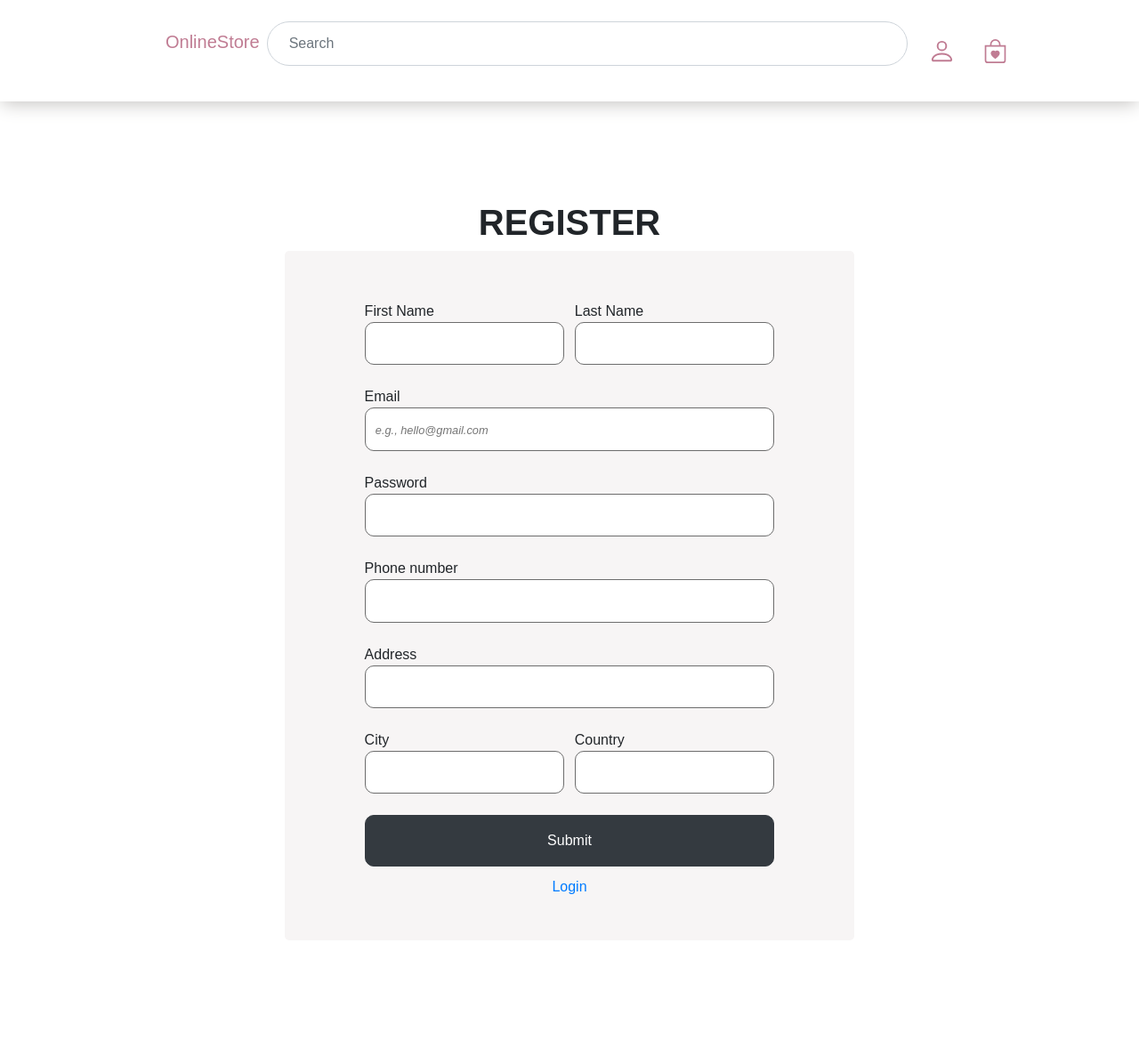
After one commit to Junmiann/online-store, a Flask app: page /registration in a window 1280 px wide. The commit adds this page. Shown: the whole page at 89% size. Run offline with Flask 3, Linux system fonts and the light colour scheme; some web fonts are replaced.

Commit message:
Add registration page

```diff
--- a/application.py
+++ b/application.py
@@ -8,6 +8,7 @@ app = Flask(__name__)
 order_id = None
 
 app.register_blueprint(product_bp)
+app.register_blueprint(registration_bp)
 app.register_blueprint(login_bp)
 app.register_blueprint(user_profile_bp)
 app.register_blueprint(cart_bp)
--- a/blueprints/__init__.py
+++ b/blueprints/__init__.py
@@ -1,4 +1,5 @@
 from .product import product_bp
+from .registration import registration_bp
 from .login import login_bp
 from .user_profile import user_profile_bp
 from .cart import cart_bp
--- /dev/null
+++ b/blueprints/registration.py
@@ -0,0 +1,31 @@
+from flask import Flask, render_template, redirect, url_for, request, Blueprint
+from db import *
+from werkzeug.security import generate_password_hash
+
+app = Flask(__name__)
+
+registration_bp = Blueprint('registration', __name__, url_prefix='')
+
+@registration_bp.route("/registration")
+def registration():
+    return render_template("registration.html")
+
+@registration_bp.route("/register_form", methods=["POST"])
+def register_form():
+        user_firstname = request.form["firstname"]
+        user_lastname = request.form["lastname"]
+        user_email = request.form["email"]
+        user_password = request.form["password"]
+        user_phone = request.form["phone"]
+        user_address = request.form["address"]
+        user_city = request.form["city"]
+        user_country = request.form["country"]
+
+        hashed_password = generate_password_hash(user_password)
+
+        cur = con.cursor()
+        cur.callproc("register_account", [user_firstname, user_lastname, user_email, hashed_password, user_phone, user_address, user_city, user_country])
+        con.commit()
+        cur.close()
+
+        return redirect(url_for("login.login"))
--- a/static/css/style.css
+++ b/static/css/style.css
@@ -233,41 +233,56 @@ input[type=number]::-webkit-outer-spin-button {
     padding: 5px;
 }
 
-/* login-page */
-.login-page-container {
-    margin-top: 7em;
+/* forms (login and registration) */
+.forms-container {
+    margin: 7em 0;
 }
 
-.login-form {
+.form-groups {
+    display: flex;
+    flex-direction: row;
+    gap: 2%;
+    margin-bottom: -1em;
+}
+
+.form-groups > p {
+    display: flex;
+    flex-direction: column;
+    width: 39%;
+}
+
+.form {
     background-color: #f7f5f5;
     padding: 2em;
     width: 40em;
     border-radius: 5px;
 }
-.login-form > p {
+.form > p {
     display: flex;
     flex-direction: column;
     width: 80%;
     margin: auto;
 }
-.login-form > p > label {
+.form > p > label,
+.form-groups > p > label {
     margin: 1.5em 0 0 0;
     text-align: left;
 }
-.login-form > p > input {
+.form > p > input,
+.form-groups > p > input {
     padding: 0.7em;
     border: 1px solid #6d6d6d;
     border-radius: 10px;
 }
-.login-form > p > input::placeholder {
+.form > p > input::placeholder {
     font-style: italic;
     font-size: 0.8em;
 }
-.login-form > p > input:hover {
+.form > p > input:hover {
     border: 1px solid #000;
     transition: 0.3s;
 }
-.login-form > .button {
+.form > .button {
     width: 80%;
     margin: 1.5em 0 0.7em 0;
     padding: 1em;
--- a/templates/login.html
+++ b/templates/login.html
@@ -3,9 +3,9 @@
 {% include 'shared/layout.html' %}
 
 {% block content %}
-  <div class="container login-page-container">
+  <div class="container forms-container">
     <h1 class="text-center font-weight-bold text-uppercase">Login</h1>
-    <form action="/login_form" method="POST" class="login-form m-auto text-center">
+    <form action="/login_form" method="POST" class="form m-auto text-center">
         <p>
           <label for="email">Email</label>
           <input type="email" name="email" id="email" placeholder="e.g., hello@gmail.com" required>
@@ -17,7 +17,7 @@
 
         <input type="submit" class="button btn btn-dark" value="Login">
 
-        <a href="#" id="register"><p>Register</p></a>
+        <a href="{{url_for('registration.registration')}}" id="register"><p>Register</p></a>
     </form>
   </div>
 {% endblock %}
--- /dev/null
+++ b/templates/registration.html
@@ -0,0 +1,62 @@
+<title>{% block title %}OnlineStore │ Login{% endblock %}</title>
+
+{% include 'shared/layout.html' %}
+
+{% block content %}
+  <div class="container forms-container">
+    <h1 class="text-center font-weight-bold text-uppercase">Register</h1>
+    <form action="/register_form" method="POST" class="m-auto text-center form">
+            <!-- user first and last name -->
+            <div class="form-groups justify-content-center">
+                <p>
+                    <label for="firstname">First Name</label>
+                    <input type="text" name="firstname" id="firstname" required="">
+                </p>
+                <p>
+                    <label for="lastname">Last Name</label>
+                    <input type="text" name="lastname" id="lastname" required="">
+                </p>
+            </div>
+
+            <!-- user email -->
+            <p>
+                <label for="email">Email</label>
+                <input type="email" name="email" id="email" placeholder="e.g., hello@gmail.com" required="">
+            </p>
+
+            <!-- user password -->
+            <p>
+                <label for="password">Password</label>
+                <input type="password" name="password" id="password" required="">
+            </p>
+
+            <!-- user phone number -->
+            <p>
+                <label for="phone">Phone number</label>
+                <input type="tel" name="phone" id="phone" required="">
+            </p>
+
+            <!-- user address -->
+            <p>
+                <label for="address">Address</label>
+                <input type="text" name="address" id="address" required="">
+            </p>
+
+            <!-- user city and country -->
+            <div class="form-groups justify-content-center">
+                <p>
+                    <label for="city">City</label>
+                    <input type="text" name="city" id="city" required="">
+                </p>
+                <p>
+                    <label for="country">Country</label>
+                    <input type="text" name="country" id="country" required="">
+                </p>
+            </div>
+
+            <input type="submit" class="button btn btn-dark" value="Submit">
+
+            <a href="{{url_for('login.login')}}" id="register"><p>Login</p></a>
+        </form>
+  </div>
+{% endblock %}
```
Also changed, not shown: blueprints/login.py (+7 -6 lines).
